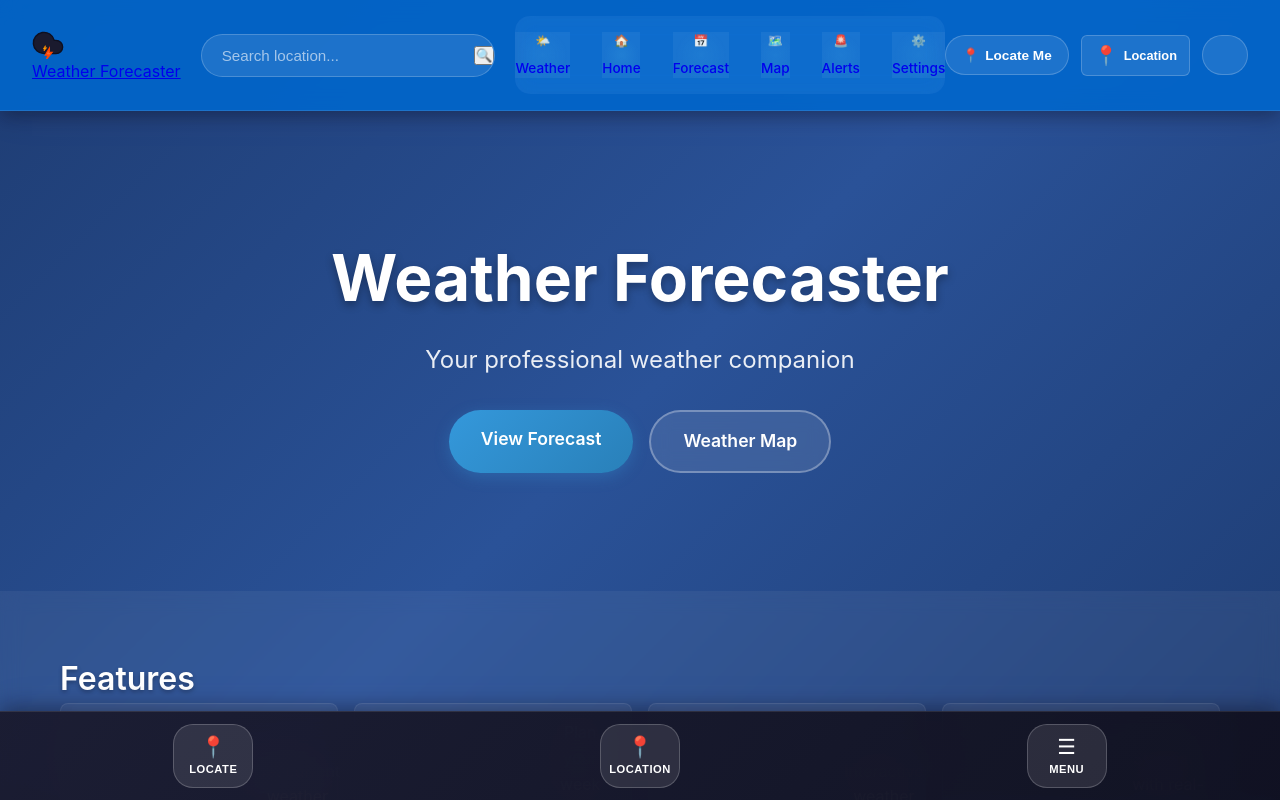
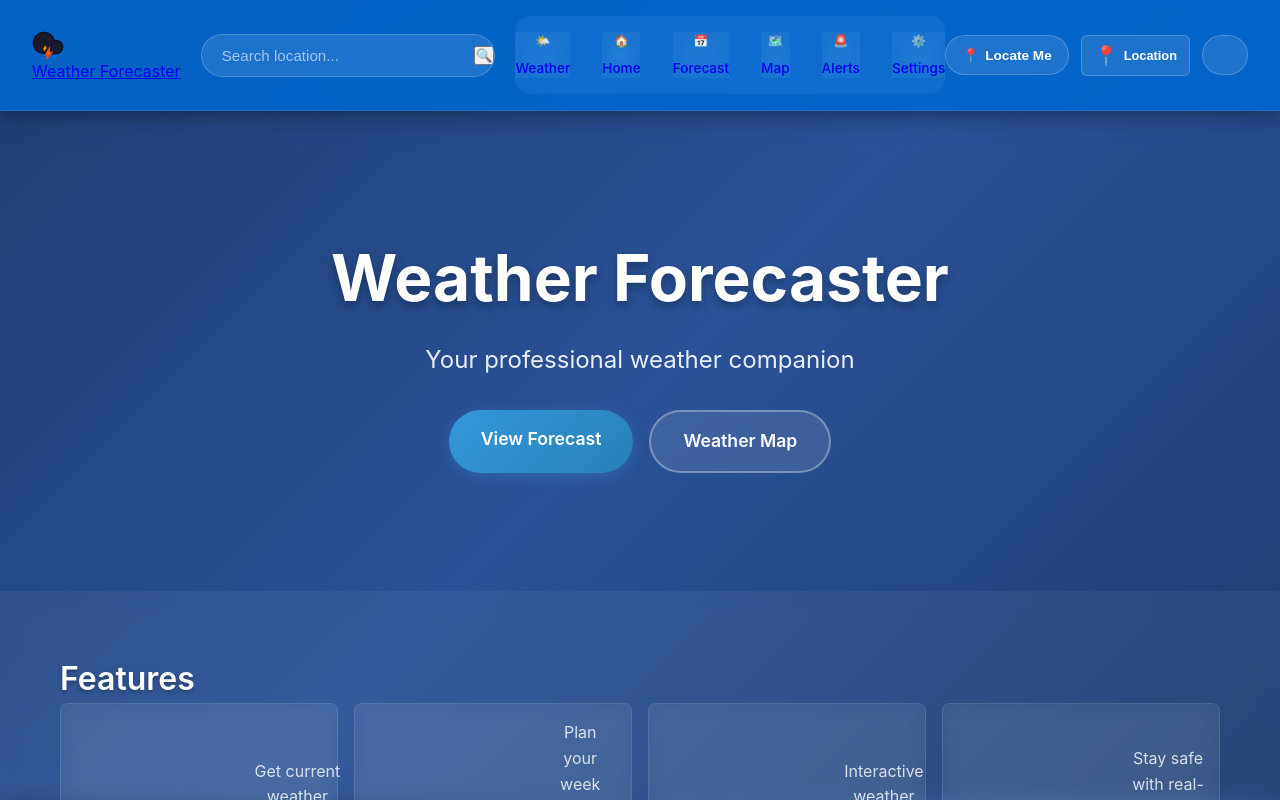
Before and after one commit to Bungles17x/Weather-Forecaster, a React (Vite) app: page /home in a window 1280 px wide. Shown: the top 800 px of the page. Built offline with nearby package versions, Linux system fonts and the light colour scheme.

Commit message:
Fix mobile navigation showing on PC by adding desktop media query

```diff
--- a/src/components/Header.css
+++ b/src/components/Header.css
@@ -1012,9 +1012,6 @@
   z-index: 1000;
   padding: 12px 0;
   box-shadow: 0 -4px 20px rgba(0, 0, 0, 0.4), 0 0 40px rgba(100, 100, 255, 0.1);
-  display: flex;
-  justify-content: space-around;
-  align-items: center;
 }
 
 .mobile-nav-btn {
@@ -1090,6 +1087,21 @@
 @keyframes pulse {
   0%, 100% { opacity: 1; }
   50% { opacity: 0.5; }
+}
+
+/* Desktop Styles - Ensure desktop navigation shows on PC */
+@media (min-width: 1025px) {
+  .header-nav {
+    display: flex; /* Show desktop navigation on desktop */
+  }
+
+  .mobile-bottom-nav {
+    display: none; /* Hide mobile navigation on desktop */
+  }
+
+  .header-right {
+    display: flex; /* Show right section on desktop */
+  }
 }
 
 /* Enhanced Mobile Styles - Layout Only */
```
